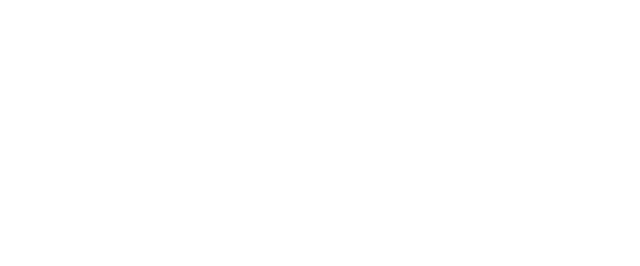
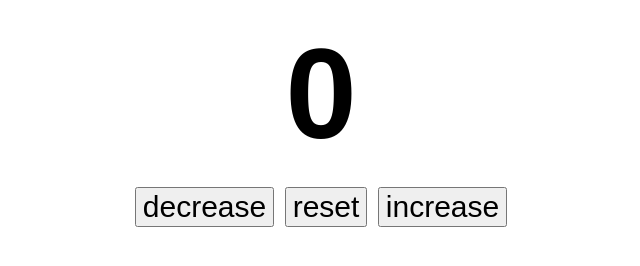
Before and after one commit to yosef7789/Vanila-JS-Projects, a plain HTML site: page index.html in a window 1280 px wide. Shown: the whole page, without its empty margins (319-959 px from the left). Drawn offline with Linux system fonts and the light colour scheme.

Commit message:
counter program

```diff
--- a/index.html
+++ b/index.html
@@ -3,9 +3,21 @@
 <head>
     <meta charset="UTF-8">
     <meta name="viewport" content="width=device-width, initial-scale=1.0">
+    <link rel="stylesheet" href="/style.css">
     <title>Vanila projects</title>
 </head>
 <body>
+    <h3 id="numDisplay">0</h3>
 
+    <div class="btn">
+        <button class="btns" onclick="decrease()">decrease</button>
+        <button class="btns" onclick="reset()">reset</button>
+        <button class="btns" onclick="increase()">increase</button>
+    </div>
+
+
+
+
+    <script src="/index.js"></script>
 </body>
 </html>
--- /dev/null
+++ b/index.js
@@ -0,0 +1,19 @@
+
+const numDisplay = document.getElementById("numDisplay");
+let num = 0;
+
+function decrease(){
+    num --;
+    numDisplay.textContent = num;
+
+}
+function reset(){
+    num = 0;
+    numDisplay.textContent = "0";
+
+}
+function increase(){
+    num ++;
+    numDisplay.textContent = num;
+
+}
--- /dev/null
+++ b/style.css
@@ -0,0 +1,18 @@
+
+body{
+    margin: 0;
+    font-family: Arial, Helvetica, sans-serif;
+}
+#numDisplay{
+    font-size: 8rem;
+    text-align: center;
+    margin: 20px 15px;
+
+}
+.btn{
+    text-align: center;
+}
+.btns{
+    font-size: 30px;
+    margin: 0px 3px;
+}
```
